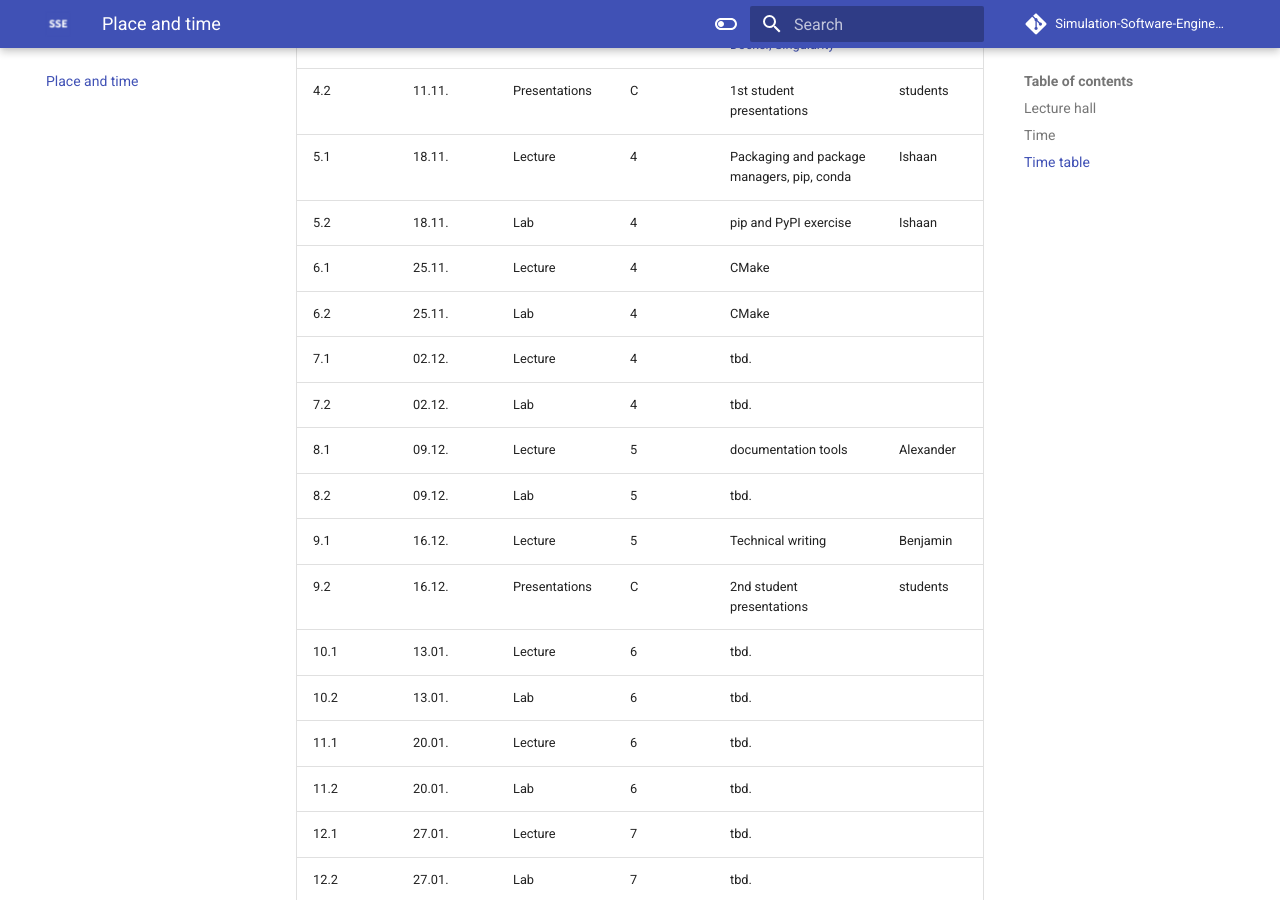
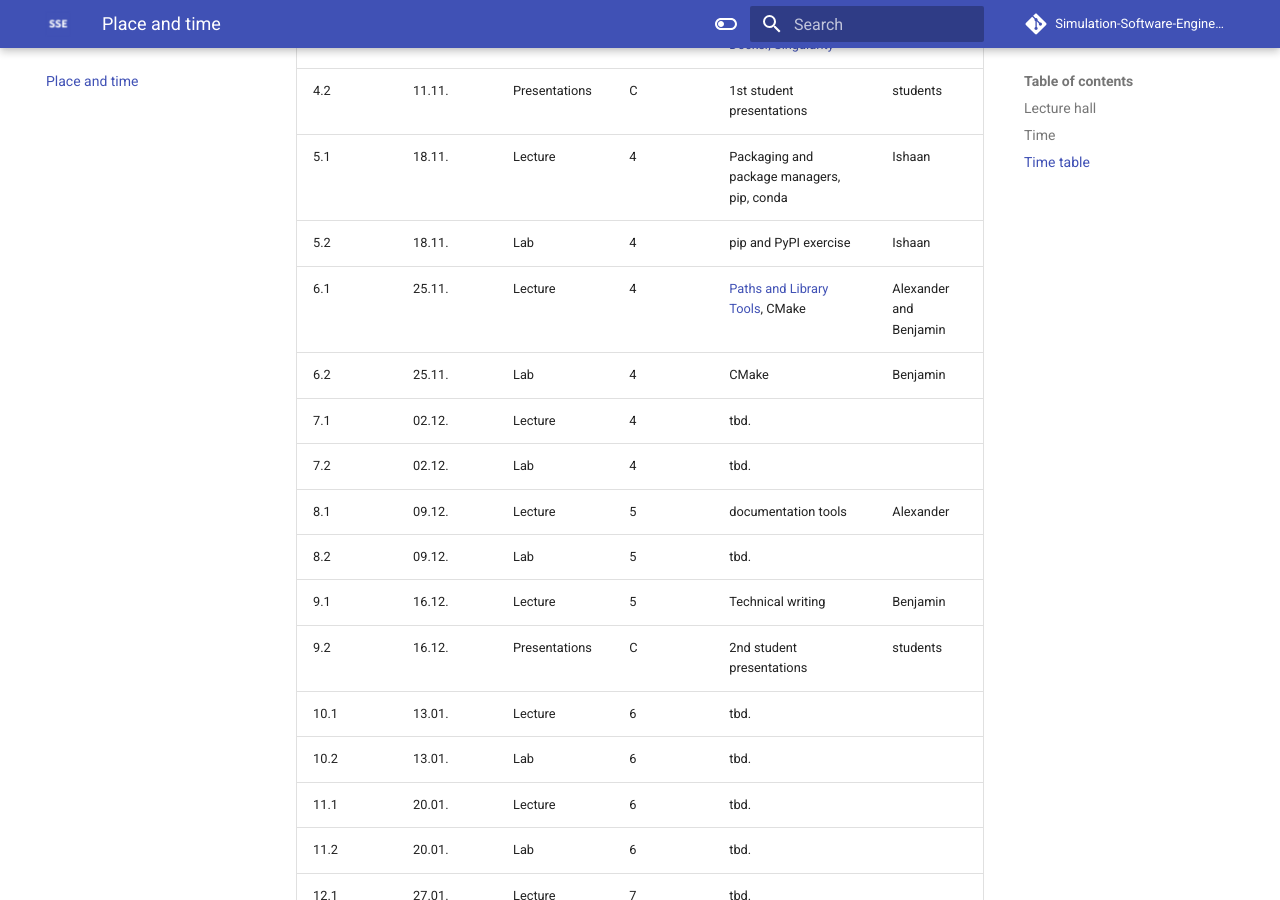
Before and after one commit to Simulation-Software-Engineering/homepage, an MkDocs documentation site: the page built from docs/place-and-time.md, in a window 1280 px wide and 900 px high, scrolled down 1314 px. Built offline with MkDocs 1.6.1 and Material for MkDocs 9.7.7, drawn with Linux system fonts in a browser that asks for light colours; comment, search, counter and statistics services are not loaded.

Commit message:
[update][link] add link to system paths and library tools

```diff
--- a/docs/place-and-time.md
+++ b/docs/place-and-time.md
@@ -35,8 +35,8 @@
 |    4.2 | 11.11. |Presentations | C | 1st student presentations | students|
 |    5.1 | 18.11. |Lecture | 4 | Packaging and package managers, pip, conda | Ishaan |
 |    5.2 | 18.11. |Lab | 4 | pip and PyPI exercise | Ishaan |
-|    6.1 | 25.11. |Lecture | 4 | CMake | |
-|    6.2 | 25.11. |Lab | 4 | CMake | |
+|    6.1 | 25.11. |Lecture | 4 | [Paths and Library Tools](https://github.com/Simulation-Software-Engineering/Lecture-Material/blob/main/building-and-packaging/material/systempaths-and-librarytools_slides.md), CMake | Alexander and Benjamin |
+|    6.2 | 25.11. |Lab | 4 | CMake | Benjamin |
 |    7.1 | 02.12. |Lecture | 4 | tbd. |  |
 |    7.2 | 02.12. |Lab | 4 | tbd. | |
 |    8.1 | 09.12. |Lecture | 5 | documentation tools | Alexander |
```
